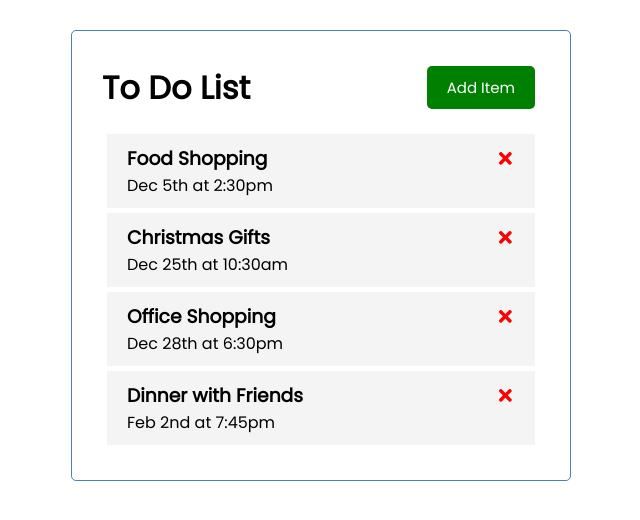
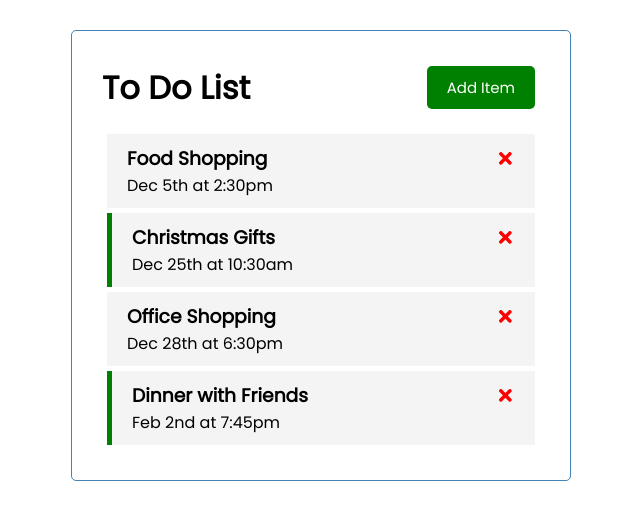
Before and after one commit to mrohner94/react-to-do, a React (Create React App) app: page / in a window 1280 px wide. Shown: the top 520 px of the page, without its empty margins (319-959 px from the left). Built offline with nearby package versions, Linux system fonts and the light colour scheme.

Commit message:
add reminder

```diff
--- a/src/App.js
+++ b/src/App.js
@@ -35,10 +35,16 @@
     setTasks(tasks.filter(x => x.id !== id))
   }
 
+  const toggleReminder = id => {
+    setTasks(tasks.map(task =>
+      task.id === id ? {...task, reminder: !task.reminder} : task
+    ))
+  }
+
   return (
     <div className='container'>
       <Header title='To Do List' />
-      <Tasks tasks={tasks} onDelete={deleteTask} />
+      {tasks.length > 0 ? <Tasks tasks={tasks} onDelete={deleteTask} onToggle={toggleReminder}/> : 'No Tasks To Do'}
     </div>
   )
 }
--- a/src/components/Task.js
+++ b/src/components/Task.js
@@ -1,9 +1,9 @@
 import { FaTimes } from 'react-icons/fa'
 import PropTypes from 'prop-types'
 
-const Task = ({ task, onDelete }) => {
+const Task = ({ task, onDelete, onToggle }) => {
   return (
-    <div className='task'>
+    <div className={`task ${task.reminder ? 'reminder' : ''}`} onDoubleClick={() => onToggle(task.id)}>
       <h3>
         {task.text}{' '}
         <FaTimes
--- a/src/components/Tasks.js
+++ b/src/components/Tasks.js
@@ -1,11 +1,11 @@
 import Task from './Task'
 import PropTypes from 'prop-types'
 
-const Tasks = ({ tasks, onDelete }) => {
+const Tasks = ({ tasks, onDelete, onToggle }) => {
   return (
     <>
       {tasks.map(task => (
-        <Task key={task.id} task={task} onDelete={onDelete}/>
+        <Task key={task.id} task={task} onDelete={onDelete} onToggle={onToggle}/>
       ))}
     </>
   )
```
